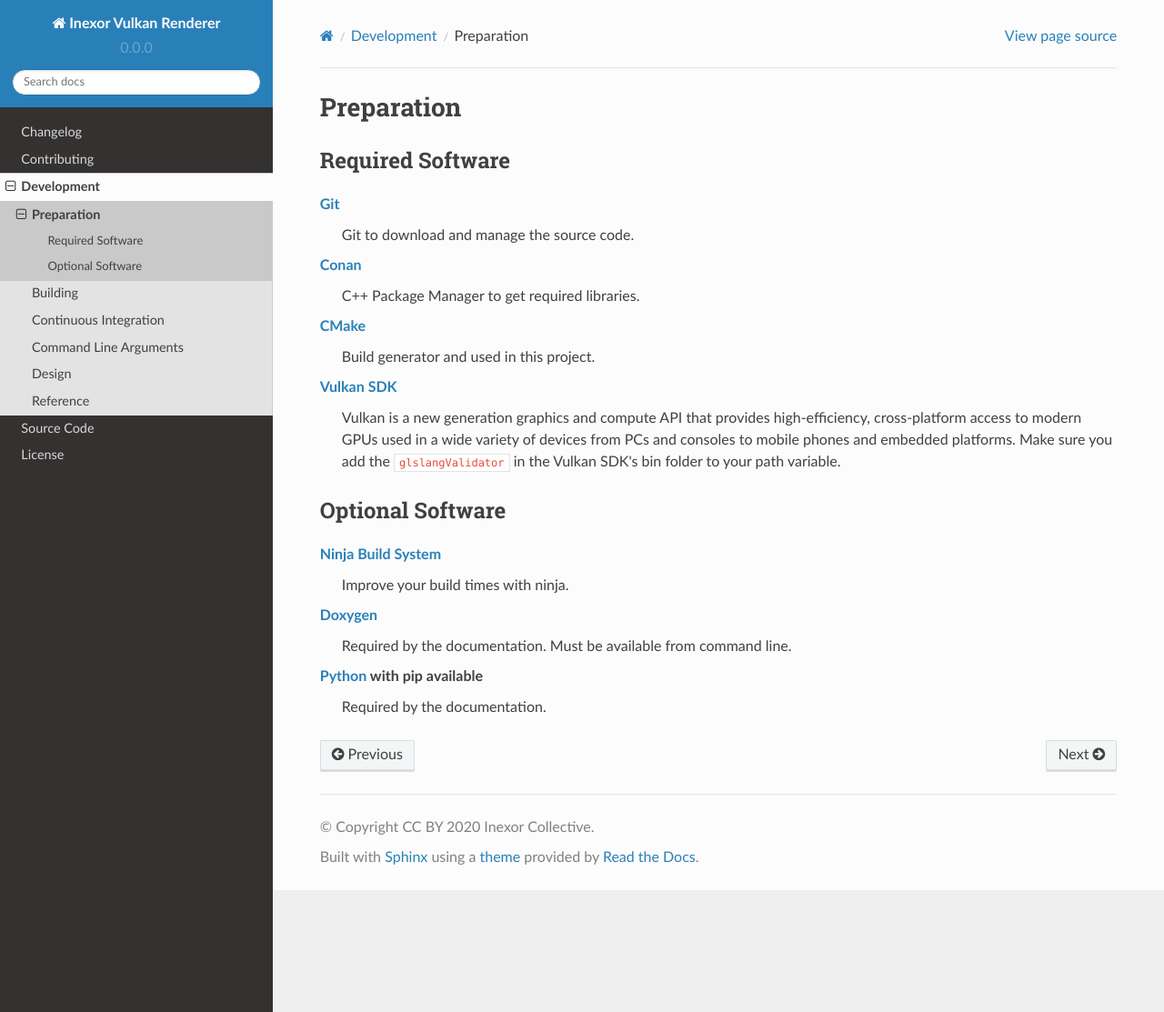
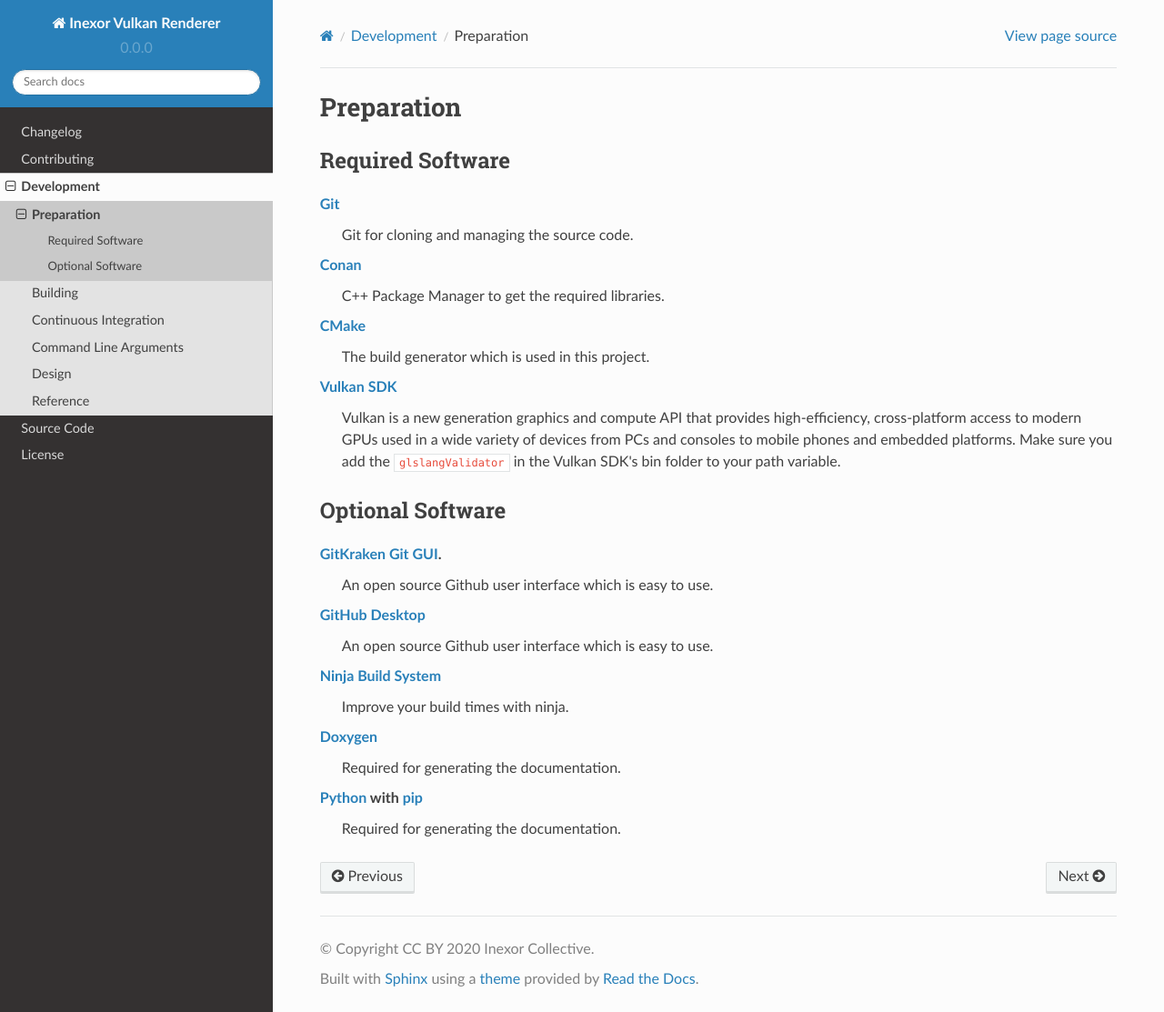
Before and after one commit to inexorgame/vulkan-renderer, a Sphinx documentation site: the page built from documentation/source/development/preparation.rst, in a window 1280 px wide and 1113 px high. Shown: the whole window at 91% size. Built offline with Sphinx 7.4.7 and the Read the Docs theme 2.0.0, drawn with Linux system fonts in a browser that asks for light colours; pages that are not in the unit, such as notebooks, are missing from menus.

Commit message:
[wiki] Updated list of preparations for building.
Signed-off-by: Johannes <johannesschneider@outlook.com>

```diff
--- a/documentation/source/development/preparation.rst
+++ b/documentation/source/development/preparation.rst
@@ -5,13 +5,13 @@ Required Software
 -----------------
 
 `Git <https://www.git-scm.com/>`__
-    Git to download and manage the source code.
+    Git for cloning and managing the source code.
 
 `Conan <https://conan.io/>`__
-    C++ Package Manager to get required libraries.
+    C++ Package Manager to get the required libraries.
 
 `CMake <https://cmake.org/>`__
-    Build generator and used in this project.
+    The build generator which is used in this project.
 
 `Vulkan SDK <https://vulkan.lunarg.com/sdk/home>`__
     Vulkan is a new generation graphics and compute API that provides high-efficiency, cross-platform access to modern GPUs used in a wide variety of devices from PCs and consoles to mobile phones and embedded platforms.
@@ -20,11 +20,17 @@ Required Software
 Optional Software
 -----------------
 
+`GitKraken Git GUI <https://www.gitkraken.com/git-client>`__.
+    An open source Github user interface which is easy to use.
+
+`GitHub Desktop <https://desktop.github.com/>`__
+    An open source Github user interface which is easy to use.
+
 `Ninja Build System <https://ninja-build.org/>`__
     Improve your build times with ninja.
 
 `Doxygen <http://www.doxygen.nl/download.html>`__
-    Required by the documentation. Must be available from command line.
+    Required for generating the documentation.
 
-`Python <https://www.python.org/>`__ with pip available
-    Required by the documentation.
+`Python <https://www.python.org/>`__ with `pip <https://pypi.org/project/pip/>`__
+    Required for generating the documentation.
```
